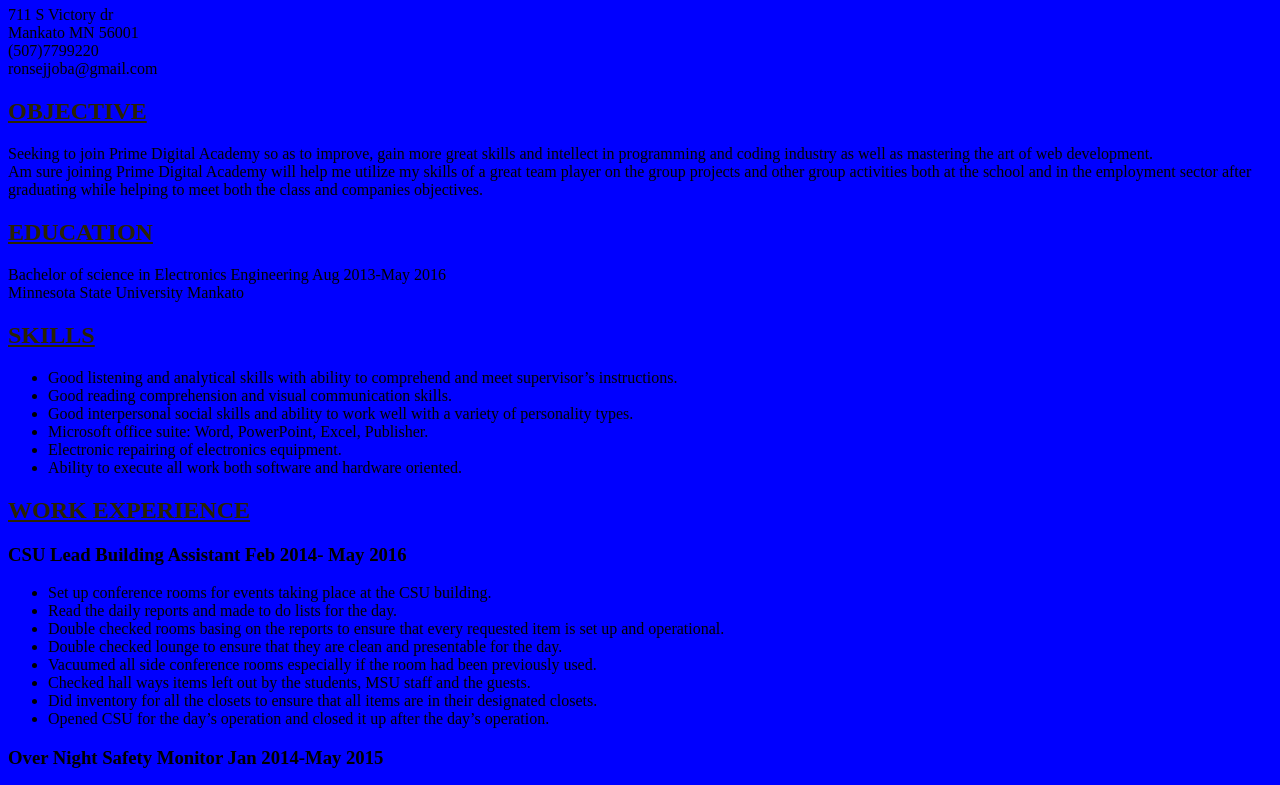
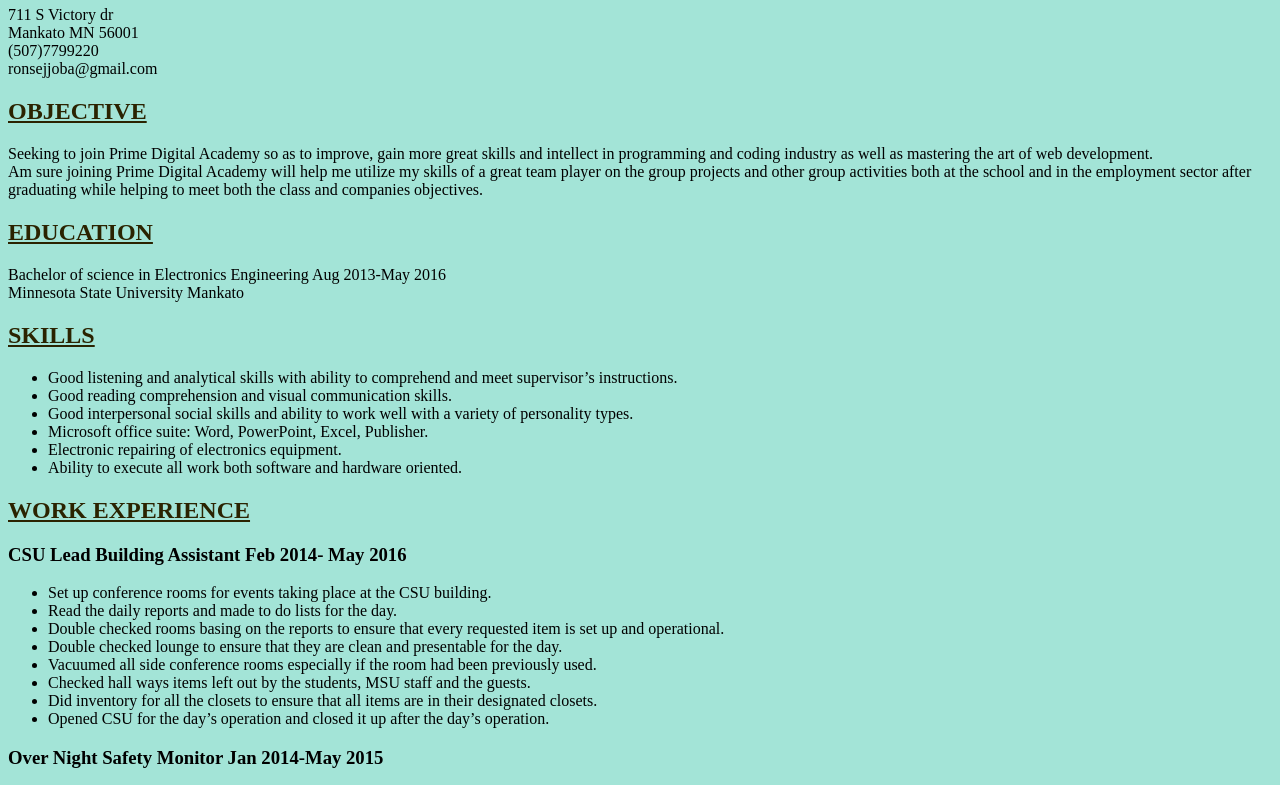
Before and after one commit to ronsejjoba/ronsejjoba.github.io, a plain HTML site: page index.html in a window 1280 px wide. Shown: the part 60-845 px from the top of the page. Drawn offline with Linux system fonts and the light colour scheme.

Commit message:
update index.html

```diff
--- a/index.html
+++ b/index.html
@@ -1,7 +1,7 @@
 <hmtl>
 	<style>
 		.background-color{
-			background-color: blue;
+			background-color: #A3E4D7;
 		}
 	</style>
 <body class="background-color">
```
